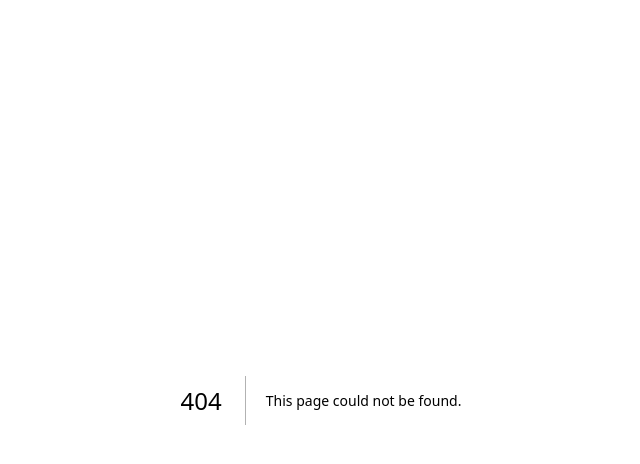
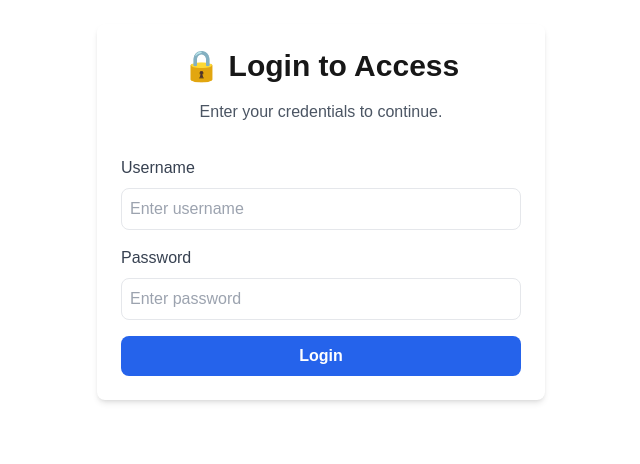
Before and after one commit to Varad-13/ticket-parse-nextjs, a Next.js app: page /components/Login in a window 1280 px wide. Before the commit this address had no page. Shown: the top 464 px of the page, without its empty margins (319-959 px from the left). Built offline with nearby package versions, Linux system fonts and the light colour scheme.

Commit message:
Add authentication for tc dashboard

```diff
--- /dev/null
+++ b/src/pages/api/auth.js
@@ -0,0 +1,14 @@
+export default function handler(req, res) {
+    if (req.method === "POST") {
+      const { username, password } = req.body;
+
+      // Replace with actual authentication logic
+      if (username === "admin" && password === "password") {
+        return res.status(200).json({ token: "fake-jwt-token" });
+      } else {
+        return res.status(401).json({ error: "Invalid credentials" });
+      }
+    }
+
+    res.status(405).json({ error: "Method not allowed" });
+}
--- /dev/null
+++ b/src/pages/components/Login.js
@@ -0,0 +1,63 @@
+import { useState } from "react";
+
+export default function Login({ onLogin }) {
+  const [username, setUsername] = useState("");
+  const [password, setPassword] = useState("");
+  const [error, setError] = useState("");
+
+  const handleLogin = async (e) => {
+    e.preventDefault();
+    setError("");
+
+    const response = await fetch("/api/auth", {
+      method: "POST",
+      headers: { "Content-Type": "application/json" },
+      body: JSON.stringify({ username, password }),
+    });
+
+    if (response.ok) {
+      const data = await response.json();
+      sessionStorage.setItem("token", data.token); // Store in sessionStorage
+      onLogin();
+    } else {
+      setError("Invalid credentials");
+    }
+  };
+
+  return (
+    <div className="p-6 flex flex-col items-center justify-center">
+      <form onSubmit={handleLogin} className="bg-white p-6 rounded-lg shadow-md w-full max-w-md">
+        <h1 className="text-3xl font-bold text-center mb-4">🔒 Login to Access</h1>
+        <p className="text-gray-600 text-center mb-8">Enter your credentials to continue.</p>
+
+        <div className="mb-4">
+          <label className="block text-gray-700 font-medium mb-2">Username</label>
+          <input
+            type="text"
+            placeholder="Enter username"
+            value={username}
+            onChange={(e) => setUsername(e.target.value)}
+            className="p-2 border rounded-lg w-full focus:ring focus:ring-blue-300"
+          />
+        </div>
+
+        <div className="mb-4">
+          <label className="block text-gray-700 font-medium mb-2">Password</label>
+          <input
+            type="password"
+            placeholder="Enter password"
+            value={password}
+            onChange={(e) => setPassword(e.target.value)}
+            className="p-2 border rounded-lg w-full focus:ring focus:ring-blue-300"
+          />
+        </div>
+
+        {error && <p className="text-red-500 text-sm mb-4">{error}</p>}
+
+        <button type="submit" className="bg-blue-600 hover:bg-blue-700 text-white font-semibold p-2 rounded-lg w-full">
+          Login
+        </button>
+      </form>
+    </div>
+  );
+}
--- a/src/pages/fine.js
+++ b/src/pages/fine.js
@@ -1,7 +1,17 @@
+import { useState, useEffect } from "react";
 import Head from "next/head";
 import FileUploader from "./components/FileUploader";
+import Login from "./components/Login";
 
 export default function Fine() {
+  const [isAuthenticated, setIsAuthenticated] = useState(false);
+
+  useEffect(() => {
+    if (localStorage.getItem("token")) {
+      setIsAuthenticated(true);
+    }
+  }, []);
+
   return (
     <>
       <Head>
@@ -10,7 +20,7 @@ export default function Fine() {
         <meta name="viewport" content="width=device-width, initial-scale=1.0" />
       </Head>
       <main className="h-screen bg-gray-300 text-gray-900" style={{ padding: "20px" }}>
-        <FileUploader />
+        {isAuthenticated ? <FileUploader /> : <Login onLogin={() => setIsAuthenticated(true)} />}
       </main>
     </>
   );
```
